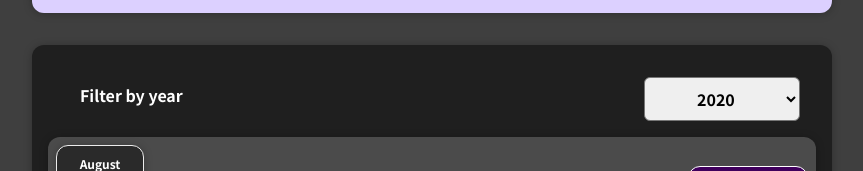
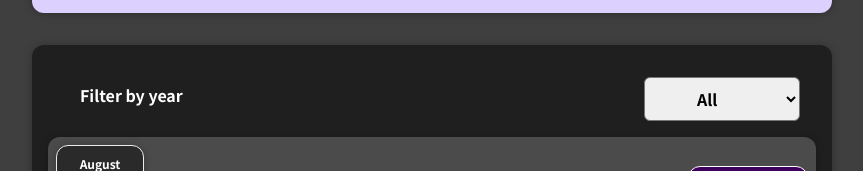
Before and after one commit to tamannasingla/react-basic-app, a React (Create React App) app: page / in a window 1280 px wide. Shown: the part 291-462 px from the top of the page, without its empty margins (208-1071 px from the left). Built offline with nearby package versions, Linux system fonts and the light colour scheme.

Commit message:
added Expense filter

```diff
--- a/src/App.js
+++ b/src/App.js
@@ -1,14 +1,25 @@
-import React, { useState } from "react";
+import React, { useEffect, useState } from "react";
 import AddExpense from "./components/AddExpense";
 import Expenses from "./components/Expenses";
 
 const App = () => {
   const [expenses, setExpenses] = useState([
-    { date: new Date(2022, 7, 23), title: "Car", amount: 255 },
+    { date: new Date(2021, 7, 23), title: "Car", amount: 255 },
     { date: new Date(2022, 5, 22), title: "Bike", amount: 230 },
-    { date: new Date(2022, 9, 20), title: "Truck", amount: 200 },
+    { date: new Date(2020, 9, 20), title: "Truck", amount: 200 },
     { date: new Date(2022, 2, 3), title: "Jeep", amount: 100 },
   ]);
+  const [filter, setFilter] = useState({
+    enabled: false,
+    filteredExpenses: [],
+    option: "All",
+  });
+
+  useEffect(() => {
+    if (filter.enabled) {
+      filterExpenseHandler(filter.option);
+    }
+  }, [expenses]);
 
   const addExpenseHandler = (expense) => {
     if (
@@ -22,10 +33,29 @@ const App = () => {
     }
   };
 
+  const filterExpenseHandler = (option) => {
+    setFilter((prevState) => {
+      return {
+        ...prevState,
+        enabled: true,
+        option,
+        filteredExpenses:
+          option === "All"
+            ? expenses
+            : expenses.filter((expense) => {
+                return expense.date.getFullYear() === Number(option);
+              }),
+      };
+    });
+  };
+
   return (
     <div>
       <AddExpense onAddExpense={addExpenseHandler} />
-      <Expenses expenses={expenses} />
+      <Expenses
+        expenses={filter.enabled ? filter.filteredExpenses : expenses}
+        onFilterExpense={filterExpenseHandler}
+      />
     </div>
   );
 };
--- a/src/components/ExpenseFilter.js
+++ b/src/components/ExpenseFilter.js
@@ -1,20 +1,24 @@
 import "./ExpenseFilter.css";
 
-const ExpenseFilter = () => {
+const ExpenseFilter = (props) => {
   const options = () => {
     const currentYear = new Date().getFullYear();
-    const values = [];
+    let values = ["All"];
     for (let yr = currentYear - 2; yr <= currentYear; yr++) {
       values.push(yr);
     }
     return values;
   };
 
+  const yearChangeHandler = (event) => {
+    props.onYearFilterExpense(event.target.value);
+  };
+
   return (
     <div className="expense-filter">
       <div className="expense-filter__control">
         <label className="expense-filter label">Filter by year</label>
-        <select>
+        <select onChange={yearChangeHandler}>
           {options().map((opt) => (
             <option value={opt}>{opt}</option>
           ))}
--- a/src/components/Expenses.js
+++ b/src/components/Expenses.js
@@ -7,7 +7,7 @@ import Card from "./UI/Card";
 const Expenses = (props) => {
   return (
     <Card className="expenses">
-      <ExpenseFilter />
+      <ExpenseFilter onYearFilterExpense={props.onFilterExpense} />
       {props.expenses.map((expense, idx) => (
         <ExpenseItem
           title={expense.title}
```
